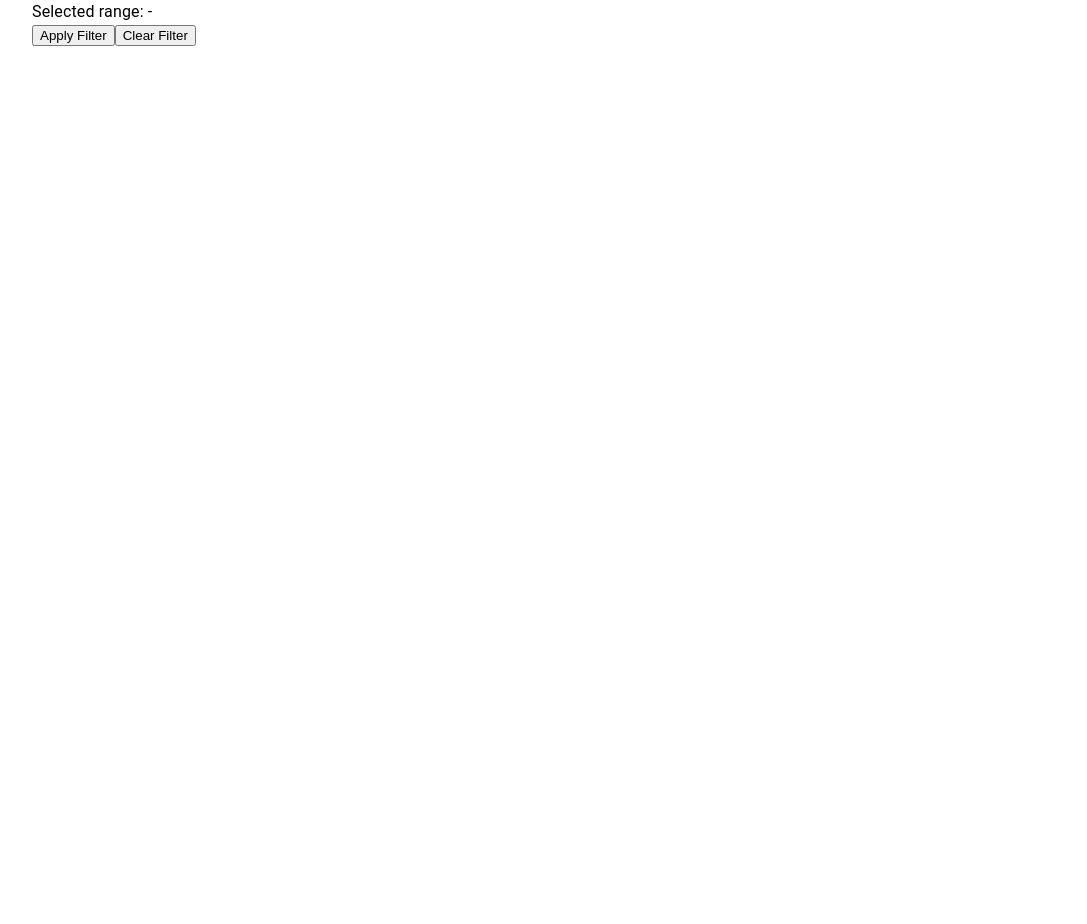
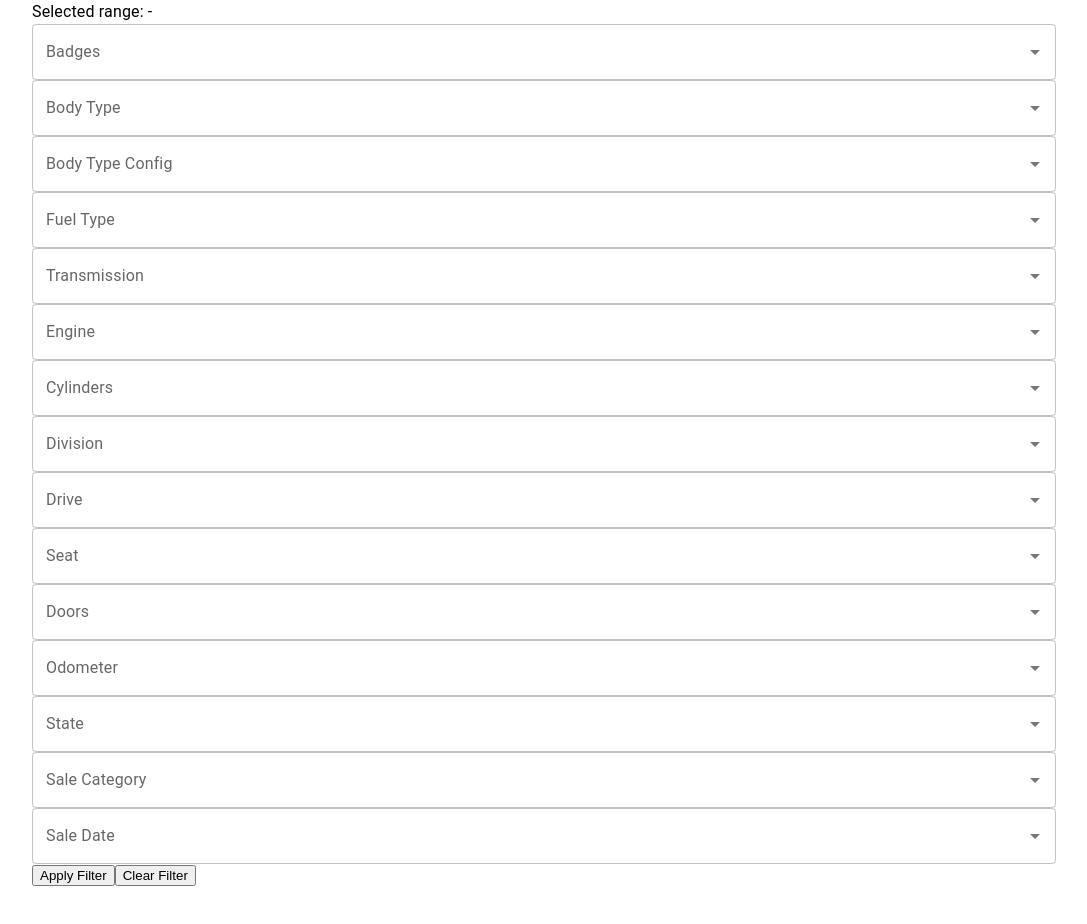
Before and after one commit to CTRL-C-AND-CTRL-V/2CloudPreInterview_ZhenGu, a React (Create React App) app in the folder React/car-search/: page / in a window 1280 px wide. Shown: the part 320-1244 px from the top of the page, without its empty margins (96-1183 px from the left). Before the commit the page ends 800 px from the top, so only its background shows below. Built offline with nearby package versions, Linux system fonts and the light colour scheme; no server answers.

Commit message:
Update with all the input fields

```diff
--- a/React/car-search/src/App.js
+++ b/React/car-search/src/App.js
@@ -8,11 +8,43 @@ import api from "./api";
 
 function App(){
   const [makes, setMakes] = useState([]);
-  const [selectedMake, setSelectedMake] = useState('');
+  const [selectedMake, setSelectedMake] = useState([]);
   const [families, setFamilies] = useState([]);
-  const [selectedFamily, setSelectedFamily] = useState('');
+  const [selectedFamily, setSelectedFamily] = useState([]);
   const [year,setYear] = useState([]);
   const [yearMinMax, setYearMinMax] = useState([]);
+  const [badges, setBadges] = useState([]);
+  const [bodyType, setBodyType] = useState([]);
+  const [bodyTypeConfig, setBodyTypeConfig] = useState([]);
+  const [fuelType, setFuelType] = useState([]);
+  const [transmission, setTransmission] = useState([]);
+  const [engine, setEngine] = useState([]);
+  const [cylidners, setcylidners] = useState([]);
+  const [division, setDivision] = useState([]);
+  const [drive, setDrive] = useState([]);
+  const [seat, setSeat] = useState([]);
+  const [doors, setDoors] = useState([]);
+  const [odometer, setOdometer] = useState([]);
+  const [odometerMinMax, setOdometerMinMax] = useState([]);
+  const [state, setState] = useState([]);
+  const [saleCategory, setSaleCategory] = useState([]);
+  const [saleDate, setSaleDate] = useState([]);
+
+  const [badgesSelected, setBadgesSelected] = useState(null);
+  const [bodyTypeSelected, setBodyTypeSelected] = useState(null);
+  const [bodyTypeConfigSelected, setBodyTypeConfigSelected] = useState(null);
+  const [fuelTypeSelected, setFuelTypeSelected] = useState(null);
+  const [transmissionSelected, setTransmissionSelected] = useState(null);
+  const [engineSelected, setEngineSelected] = useState(null);
+  const [cylindersSelected, setCylindersSelected] = useState(null); // Corrected the spelling here
+  const [divisionSelected, setDivisionSelected] = useState(null);
+  const [driveSelected, setDriveSelected] = useState(null);
+  const [seatSelected, setSeatSelected] = useState(null);
+  const [doorsSelected, setDoorsSelected] = useState(null);
+  const [stateSelected, setStateSelected] = useState(null);
+  const [saleCategorySelected, setSaleCategorySelected] = useState(null);
+  const [saleDateSelected, setSaleDateSelected] = useState(null);
+
   const [loading, setLoading] = useState(false);
 
 
@@ -56,24 +88,52 @@ function App(){
   }, [selectedMake]);
 
   useEffect(() => {
-    const fetchYearRange = async () => {
+    const fetchData = async () => {
       if (selectedMake && selectedFamily) {
         setLoading(true);
         try {
           const response = await api.get(`/cars?make=${selectedMake}&family=${selectedFamily}`);
-          const yearData = response.data.map(car => car.year);
-          if (yearData.length > 0) {
-            setYear([Math.min(...yearData),Math.max(...yearData)]);
-            setYearMinMax([Math.min(...yearData),Math.max(...yearData)]);
+          const carsData = response.data;
+
+          // Assuming each car object in the response has all the fields we're interested in
+          const yearData = carsData.map(car => car.year).filter(Boolean);
+          const uniqueYearData = [...new Set(yearData)].sort((a, b) => a - b);
+          const uniqueEngines = [...new Set(carsData.map(car => car.engine).filter(Number.isFinite))];
+          const uniqueCylinders = [...new Set(carsData.map(car => car.cylinders).filter(Number.isFinite))];
+          const uniqueSeats = [...new Set(carsData.map(car => car.seat).filter(Number.isFinite))];
+          const uniqueDoors = [...new Set(carsData.map(car => car.doors).filter(Number.isFinite))];
+          if (uniqueYearData.length > 0) {
+            setYear([uniqueYearData[0], uniqueYearData[uniqueYearData.length - 1]]);
+            setYearMinMax([uniqueYearData[0], uniqueYearData[uniqueYearData.length - 1]]);
           }
+
+          // Mapping and setting state for each attribute
+          setBadges([...new Set(carsData.map(car => car.badges).filter(Boolean))]);
+          setBodyType([...new Set(carsData.map(car => car.bodyType).filter(Boolean))]);
+          setBodyTypeConfig([...new Set(carsData.map(car => car.bodyTypeConfig).filter(Boolean))]);
+          setFuelType([...new Set(carsData.map(car => car.fuelType).filter(Boolean))]);
+          setTransmission([...new Set(carsData.map(car => car.transmission).filter(Boolean))]);
+          setEngine(uniqueEngines);
+          setcylidners(uniqueCylinders);
+          setDivision([...new Set(carsData.map(car => car.division).filter(Boolean))]);
+          setDrive([...new Set(carsData.map(car => car.drive).filter(Boolean))]);
+          setSeat(uniqueSeats);
+          setDoors(uniqueDoors);
+          // setOdometer(carsData.map(car => car.odometer).filter(Boolean));
+          // setOdometerMinMax([Math.min(...carsData.map(car => car.odometer)), Math.max(...carsData.map(car => car.odometer))]);
+          setState([...new Set(carsData.map(car => car.state).filter(Boolean))]);
+          setSaleCategory([...new Set(carsData.map(car => car.saleCategory).filter(Boolean))]);
+          // setSaleDate(carsData.map(car => car.saleDate).filter(Boolean));
+
         } catch (error) {
-          console.error(`Failed to fetch year range for make: ${selectedMake} and family: ${selectedFamily}`, error);
+          console.error(`Failed to fetch data for make: ${selectedMake} and family: ${selectedFamily}`, error);
         } finally {
           setLoading(false);
         }
       }
     };
-    fetchYearRange();
+
+    fetchData();
   }, [selectedMake, selectedFamily]);
 
   const handleYearChange = (event, newValue) => {
@@ -154,6 +214,141 @@ function App(){
         </Typography>
       </Box>
 
+      <Autocomplete
+        options={badges}
+        loading={loading}
+        disabled={!selectedMake}
+        onChange={(event, newValue) => {
+          setBadgesSelected(newValue); // This sets the selectedFamily state
+        }}
+        renderInput={(params) => <TextField {...params} label="Badges" variant="outlined" />}
+      />
+      <Autocomplete
+        options={bodyType}
+        loading={loading}
+        disabled={!selectedMake}
+        onChange={(event, newValue) => {
+          setBodyTypeSelected(newValue); // This sets the selectedFamily state
+        }}
+        renderInput={(params) => <TextField {...params} label="Body Type" variant="outlined" />}
+      />
+      <Autocomplete
+        options={bodyTypeConfig}
+        loading={loading}
+        disabled={!selectedMake}
+        onChange={(event, newValue) => {
+          setBodyTypeConfigSelected(newValue); // This sets the selectedFamily state
+        }}
+        renderInput={(params) => <TextField {...params} label="Body Type Config" variant="outlined" />}
+      />
+      <Autocomplete
+        options={fuelType}
+        loading={loading}
+        disabled={!selectedMake}
+        onChange={(event, newValue) => {
+          setFuelTypeSelected(newValue); // This sets the selectedFamily state
+        }}
+        renderInput={(params) => <TextField {...params} label="Fuel Type" variant="outlined" />}
+      />
+      <Autocomplete
+        options={transmission}
+        loading={loading}
+        disabled={!selectedMake}
+        onChange={(event, newValue) => {
+          setTransmissionSelected(newValue); // This sets the selectedFamily state
+        }}
+        renderInput={(params) => <TextField {...params} label="Transmission" variant="outlined" />}
+      />
+      <Autocomplete
+        options={engine}
+        loading={loading}
+        disabled={!selectedMake}
+        onChange={(event, newValue) => {
+          setEngineSelected(newValue); // This sets the selectedFamily state
+        }}
+        renderInput={(params) => <TextField {...params} label="Engine" variant="outlined" />}
+      />
+      <Autocomplete
+        options={cylidners}
+        loading={loading}
+        disabled={!selectedMake}
+        onChange={(event, newValue) => {
+          setCylindersSelected(newValue); // This sets the selectedFamily state
+        }}
+        renderInput={(params) => <TextField {...params} label="Cylinders" variant="outlined" />}
+      />
+      <Autocomplete
+        options={division}
+        loading={loading}
+        disabled={!selectedMake}
+        onChange={(event, newValue) => {
+          setDivisionSelected(newValue); // This sets the selectedFamily state
+        }}
+        renderInput={(params) => <TextField {...params} label="Division" variant="outlined" />}
+      />
+      <Autocomplete
+        options={drive}
+        loading={loading}
+        disabled={!selectedMake}
+        onChange={(event, newValue) => {
+          setDriveSelected(newValue); // This sets the selectedFamily state
+        }}
+        renderInput={(params) => <TextField {...params} label="Drive" variant="outlined" />}
+      />
+      <Autocomplete
+        options={seat}
+        loading={loading}
+        disabled={!selectedMake}
+        onChange={(event, newValue) => {
+          setSeatSelected(newValue); // This sets the selectedFamily state
+        }}
+        renderInput={(params) => <TextField {...params} label="Seat" variant="outlined" />}
+      />
+      <Autocomplete
+        options={doors}
+        loading={loading}
+        disabled={!selectedMake}
+        onChange={(event, newValue) => {
+          setDoorsSelected(newValue); // This sets the selectedFamily state
+        }}
+        renderInput={(params) => <TextField {...params} label="Doors" variant="outlined" />}
+      />
+      <Autocomplete
+        options={odometer}
+        loading={loading}
+        disabled={!selectedMake}
+        onChange={(event, newValue) => {
+          setOdometer(newValue); // This sets the selectedFamily state
+        }}
+        renderInput={(params) => <TextField {...params} label="Odometer" variant="outlined" />}
+      />
+      <Autocomplete
+        options={state}
+        loading={loading}
+        disabled={!selectedMake}
+        onChange={(event, newValue) => {
+          setStateSelected(newValue); // This sets the selectedFamily state
+        }}
+        renderInput={(params) => <TextField {...params} label="State" variant="outlined" />}
+      />
+      <Autocomplete
+        options={saleCategory}
+        loading={loading}
+        disabled={!selectedMake}
+        onChange={(event, newValue) => {
+          setSaleCategorySelected(newValue); // This sets the selectedFamily state
+        }}
+        renderInput={(params) => <TextField {...params} label="Sale Category" variant="outlined" />}
+      />
+      <Autocomplete
+        options={saleDate}
+        loading={loading}
+        disabled={!selectedMake}
+        onChange={(event, newValue) => {
+          setSaleDate(newValue); // This sets the selectedFamily state
+        }}
+        renderInput={(params) => <TextField {...params} label="Sale Date" variant="outlined" />}
+      />
       <button onClick={applyFilter}>Apply Filter</button>
       <button onClick={clearFilter}>Clear Filter</button>
     </div>
```
